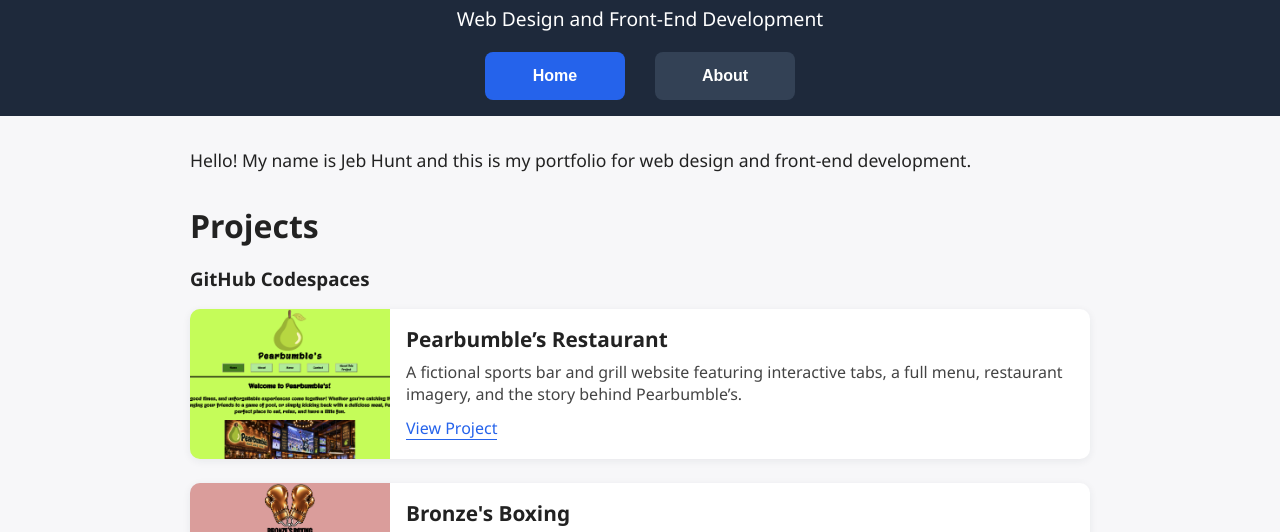
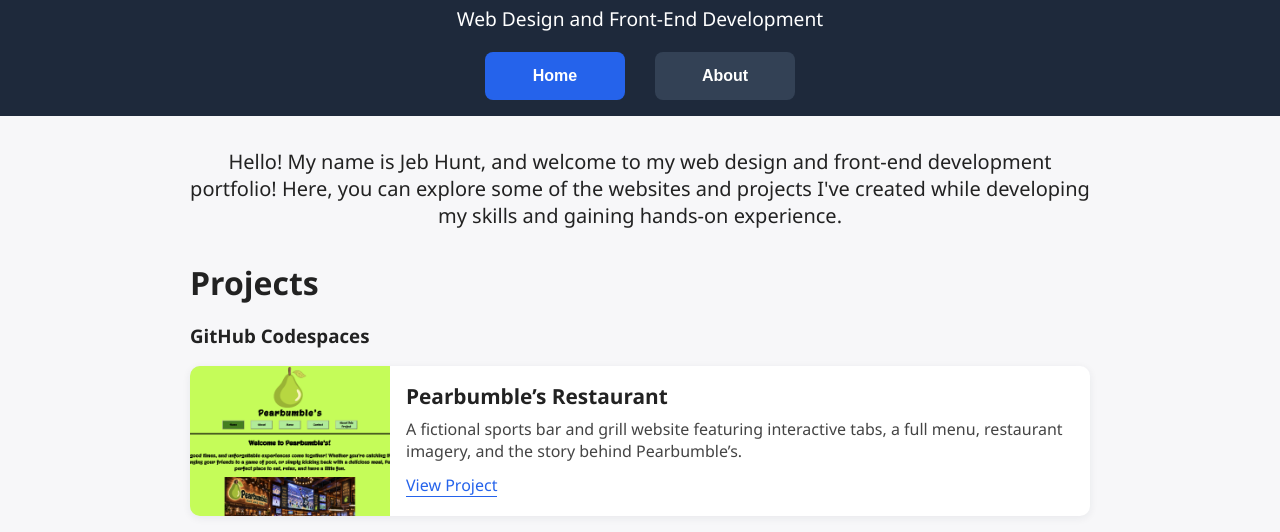
Before and after one commit to Daringdeveloper25/Web-Design-Portfolio, a plain HTML site: page index.html in a window 1280 px wide. Shown: the part 232-764 px from the top of the page. Drawn offline with Linux system fonts and the light colour scheme.

Commit message:
Updated intro text

```diff
--- a/index.html
+++ b/index.html
@@ -19,7 +19,7 @@
     <main>
         <div class="tab-content active" id="homeTab">
         <section class="intro">
-            <p>Hello! My name is Jeb Hunt and this is my portfolio for web design and front-end development.</p>
+            <p id="introText">Hello! My name is Jeb Hunt, and welcome to my web design and front-end development portfolio! Here, you can explore some of the websites and projects I've created while developing my skills and gaining hands-on experience.</p>
         </section>
         <section class="projects">
             <h2>Projects</h2>
--- a/style.css
+++ b/style.css
@@ -220,6 +220,10 @@ footer {
 .tab-content {
   display: none;
 }
+#introText {
+    text-align: center;
+    font-size: 20px;
+}
 #aboutHeading {
     text-align: center;
 }
```
